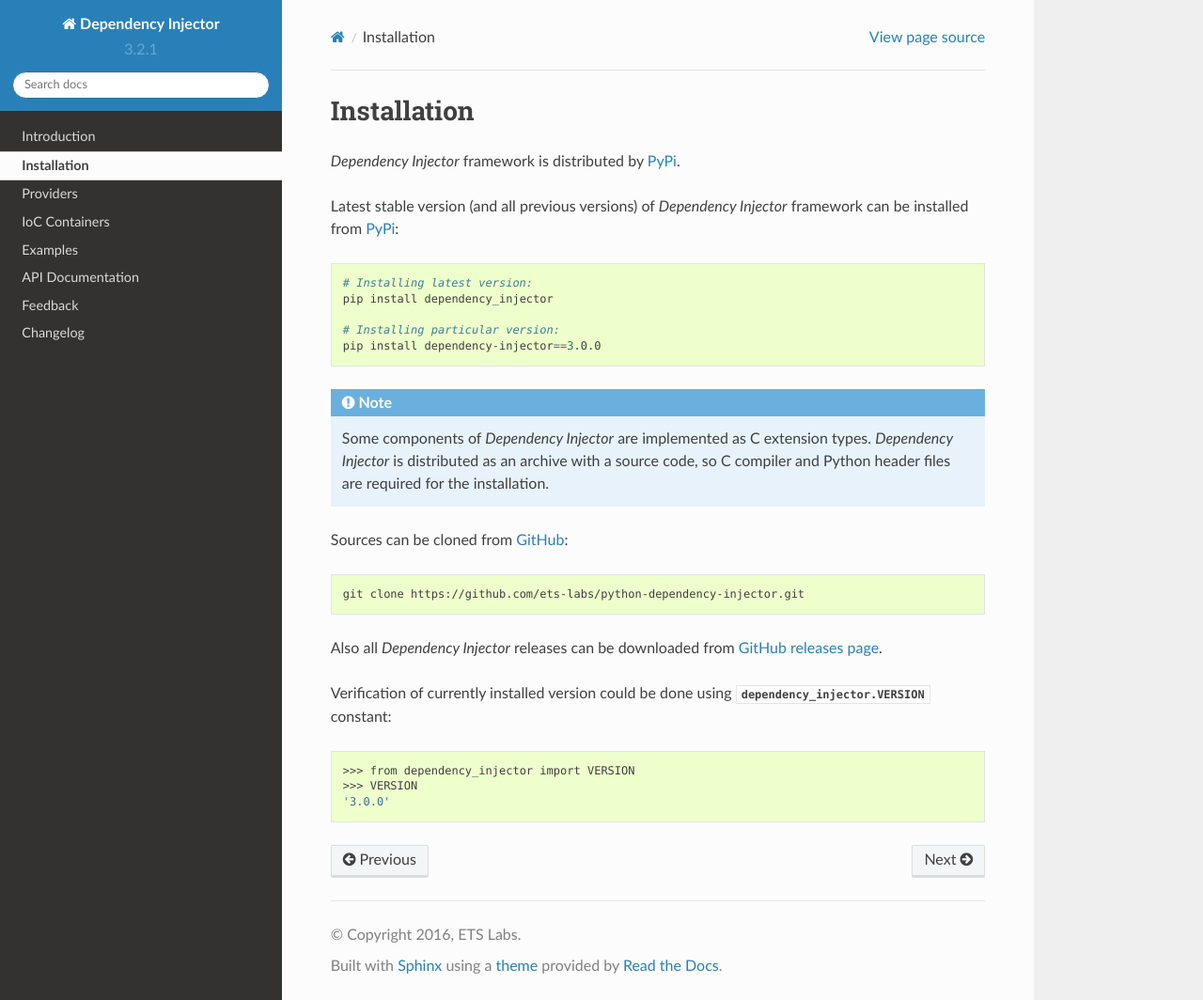
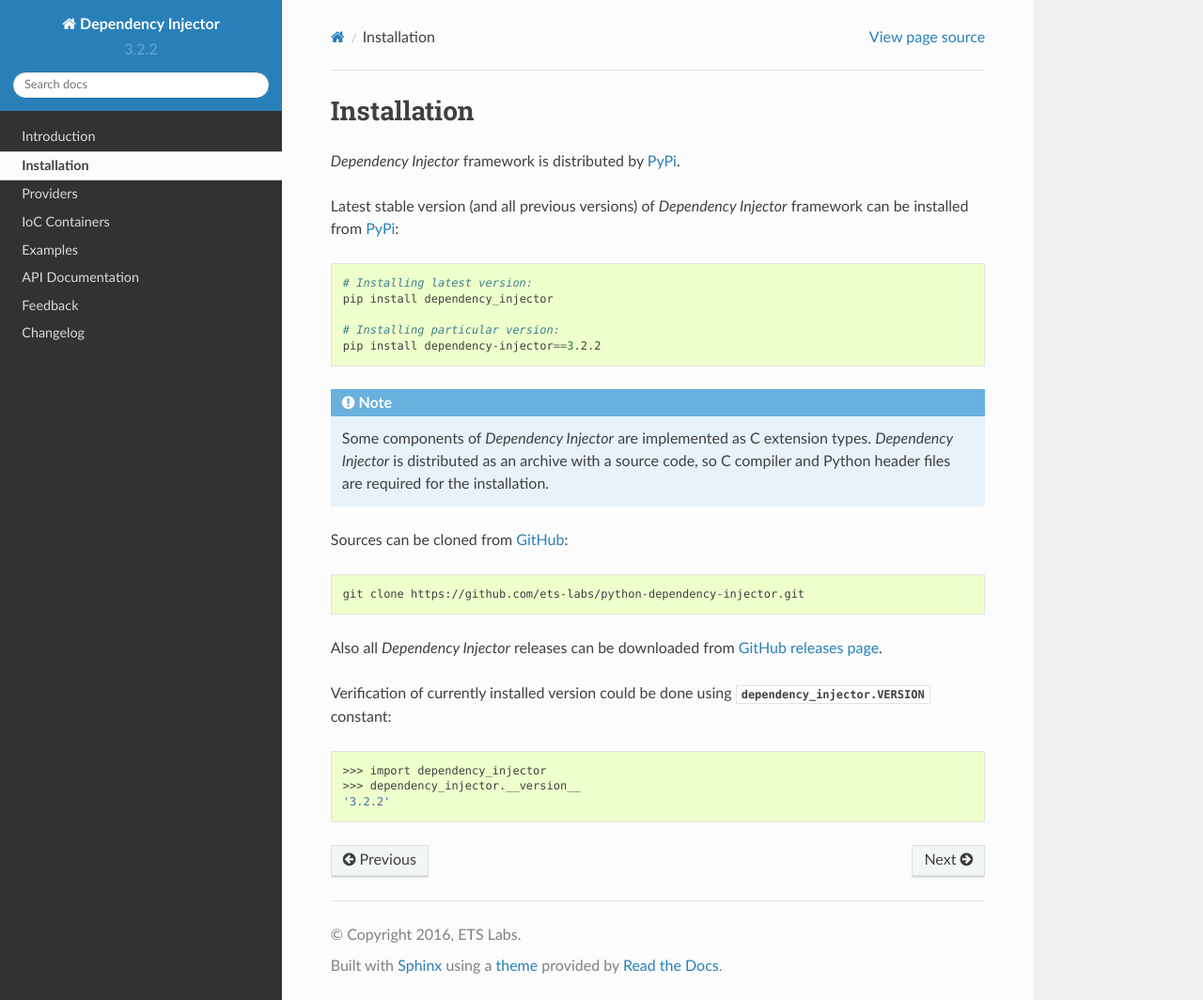
Before and after one commit to ets-labs/python-dependency-injector, a Sphinx documentation site: the page built from docs/main/installation.rst, in a window 1280 px wide and 1064 px high. Shown: the whole window at 94% size. Built offline with Sphinx 7.4.7 and the Read the Docs theme 2.0.0, drawn with Linux system fonts in a browser that asks for light colours.

Commit message:
Change name of version variable to make it follow PEP8

```diff
--- a/docs/conf.py
+++ b/docs/conf.py
@@ -57,7 +57,7 @@
 # The short X.Y version.
 # Getting version:
 with open('../src/dependency_injector/__init__.py') as init_file:
-    version = re.search('VERSION = \'(.*?)\'', init_file.read()).group(1)
+    version = re.search('__version__ = \'(.*?)\'', init_file.read()).group(1)
 
 # The full version, including alpha/beta/rc tags.
 release = version
--- a/docs/main/changelog.rst
+++ b/docs/main/changelog.rst
@@ -10,6 +10,10 @@
 Development version
 -------------------
 - No features.
+
+3.2.2
+-----
+- Change name of version variable to follow PEP8: ``VERSION`` -> ``__version__``.
 
 3.2.1
 -----
--- a/docs/main/installation.rst
+++ b/docs/main/installation.rst
@@ -12,7 +12,7 @@
     pip install dependency_injector
 
     # Installing particular version:
-    pip install dependency-injector==3.0.0
+    pip install dependency-injector==3.2.2
 
 .. note::
     Some components of *Dependency Injector* are implemented as C extension types.
@@ -33,9 +33,9 @@
 
 .. code-block:: bash
 
-    >>> from dependency_injector import VERSION
-    >>> VERSION
-    '3.0.0'
+    >>> import dependency_injector
+    >>> dependency_injector.__version__
+    '3.2.2'
 
 .. _PyPi: https://pypi.python.org/pypi/dependency_injector
 .. _GitHub: https://github.com/ets-labs/python-dependency-injector
--- a/setup.py
+++ b/setup.py
@@ -14,12 +14,12 @@
     description = readme_file.read()
 
 # Getting requirements:
-with open('requirements.txt') as version:
-    requirements = version.readlines()
+with open('requirements.txt') as requirements_file:
+    requirements = requirements_file.readlines()
 
 # Getting version:
 with open('src/dependency_injector/__init__.py') as init_file:
-    version = re.search('VERSION = \'(.*?)\'', init_file.read()).group(1)
+    version = re.search('__version__ = \'(.*?)\'', init_file.read()).group(1)
 
 # Adding debug options:
 if os.environ.get('DEPENDENCY_INJECTOR_DEBUG_MODE') == '1':
--- a/src/dependency_injector/__init__.py
+++ b/src/dependency_injector/__init__.py
@@ -1,6 +1,6 @@
 """Dependency injector top-level package."""
 
-VERSION = '3.2.1'
+__version__ = '3.2.2'
 """Version number that follows semantic versioning.
 
 :type: str
```
Also changed, not shown: 1 other file.
